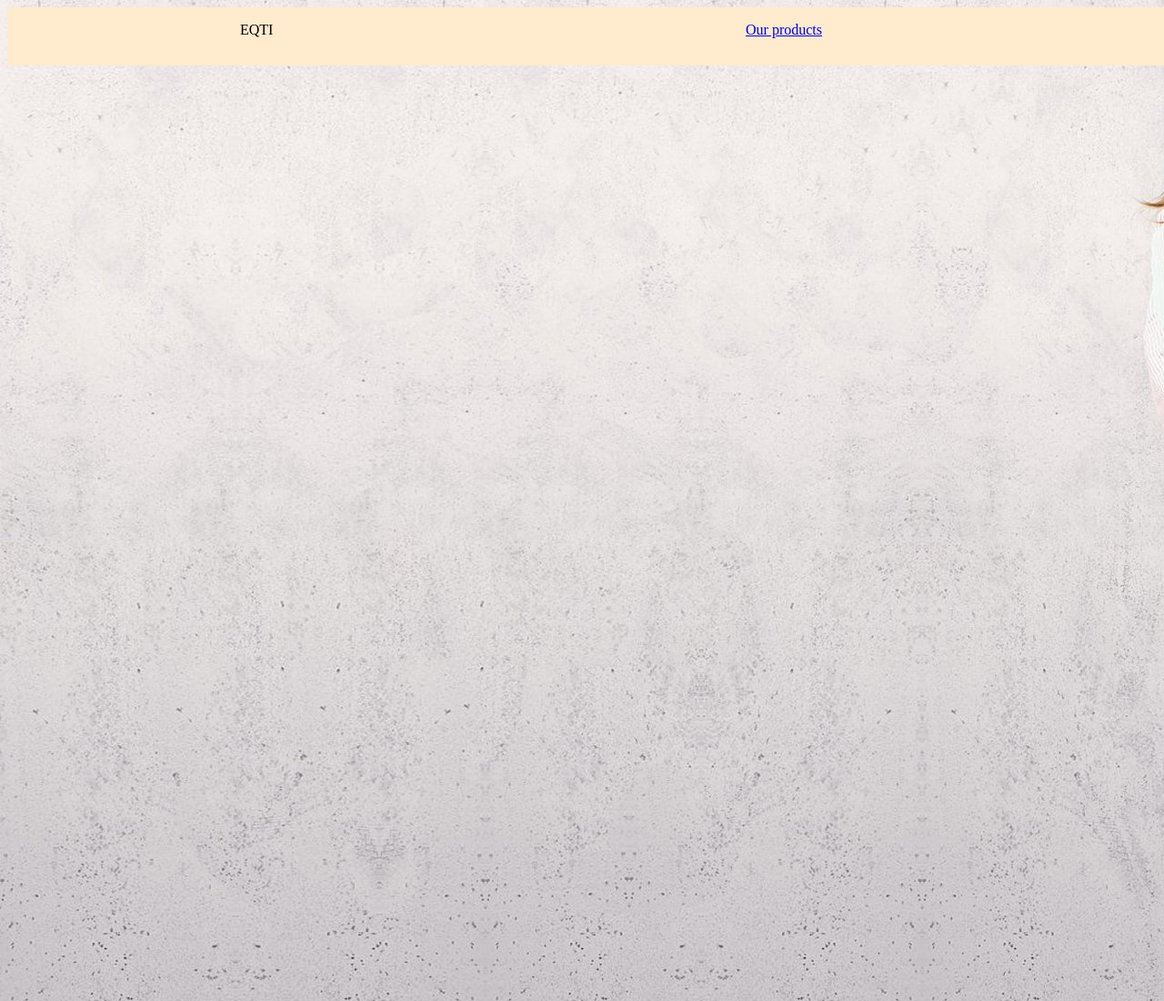
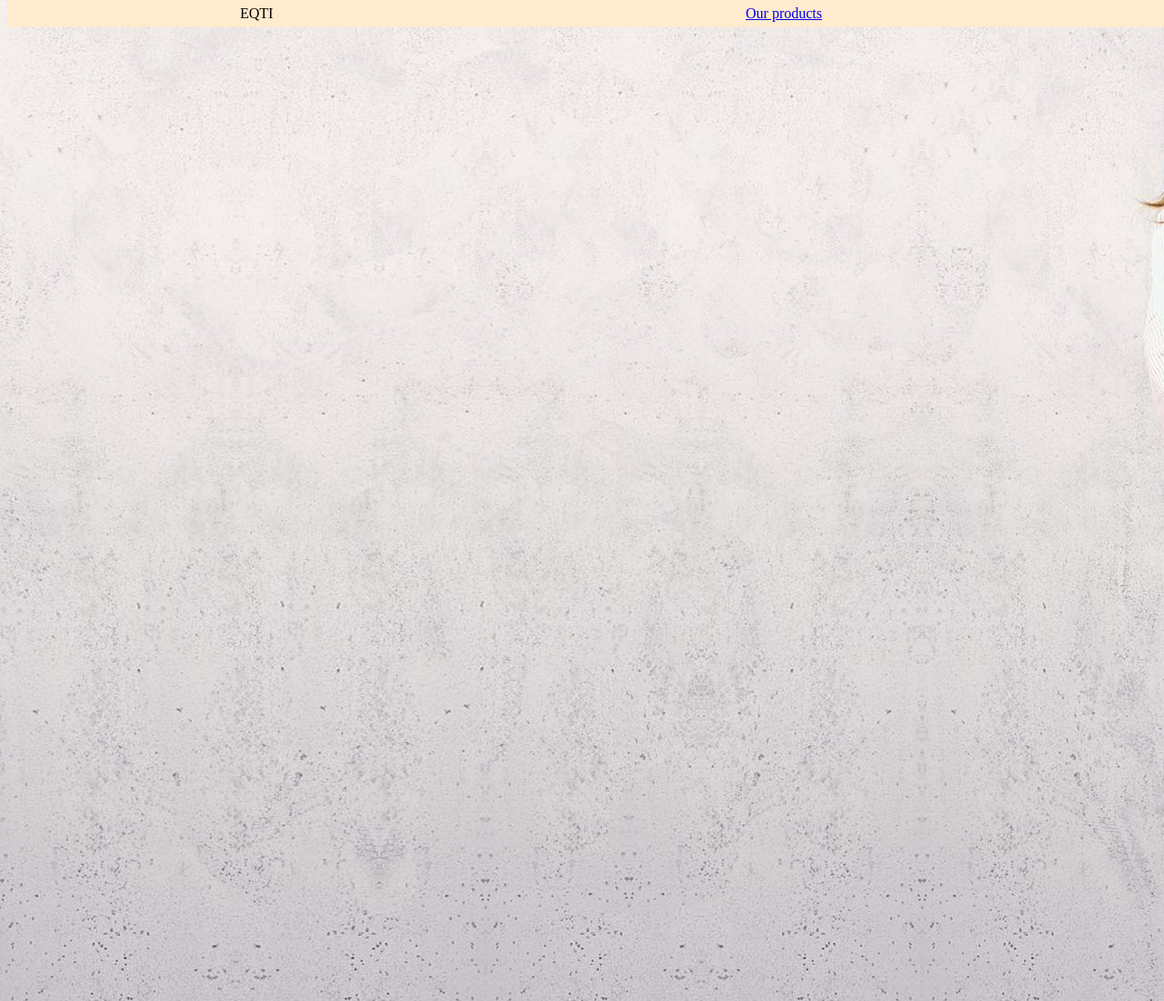
Before and after one commit to Tuilapps/EQTI, a plain HTML site: page index.html in a window 1280 px wide. Shown: the top 1100 px of the page at 91% size. Drawn offline with Linux system fonts and the light colour scheme.

Commit message:
Update style1.css

```diff
--- a/style1.css
+++ b/style1.css
@@ -5,8 +5,10 @@ body {
 .block1 {
     position: fixed;
     width:100%;
-    height:8%;
+    height: 5%;
+    top: -10px;
     background-color: blanchedalmond;
+    z-index: 1;
 }
 #log1 {
     position: absolute;
```
